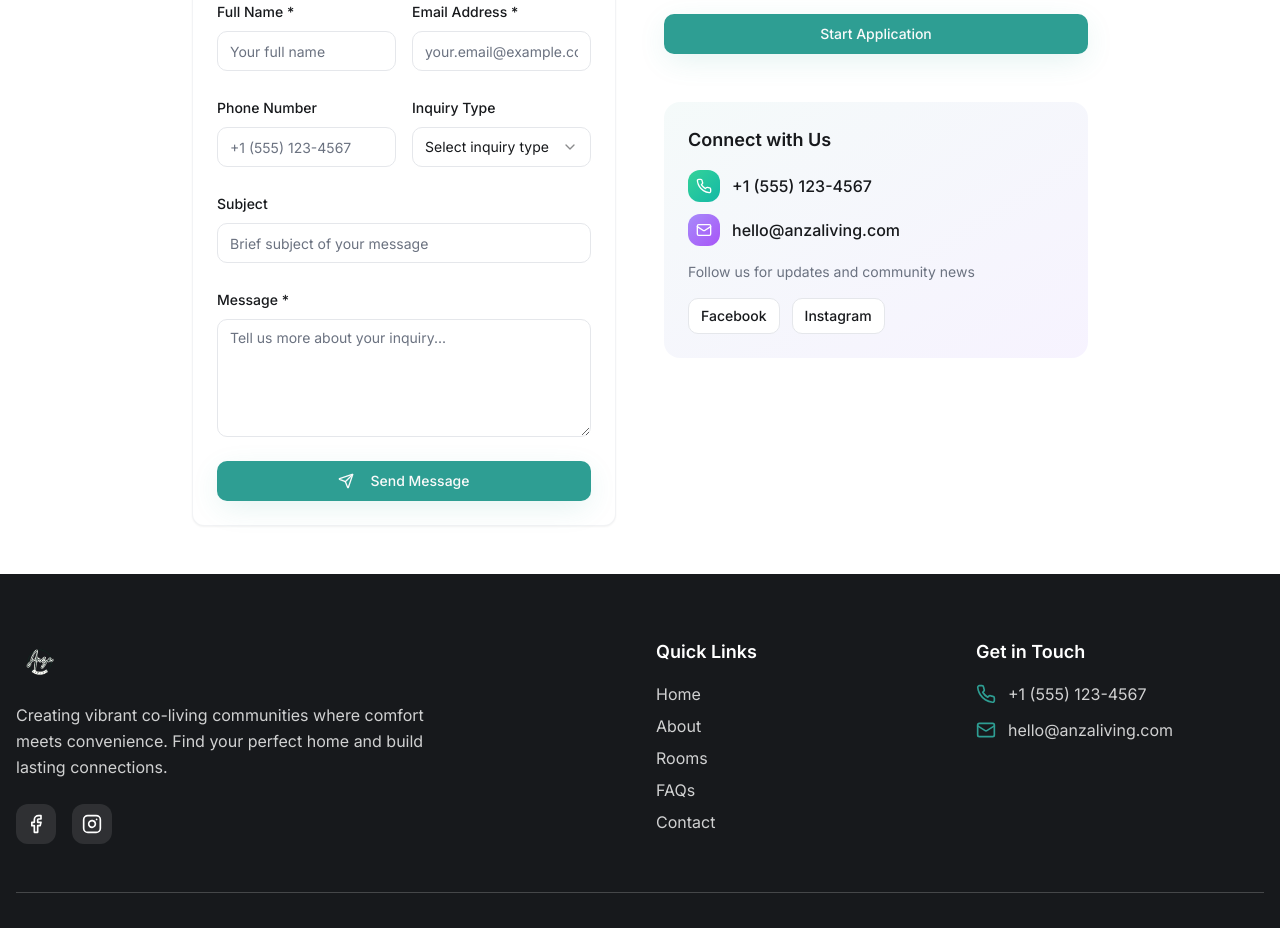
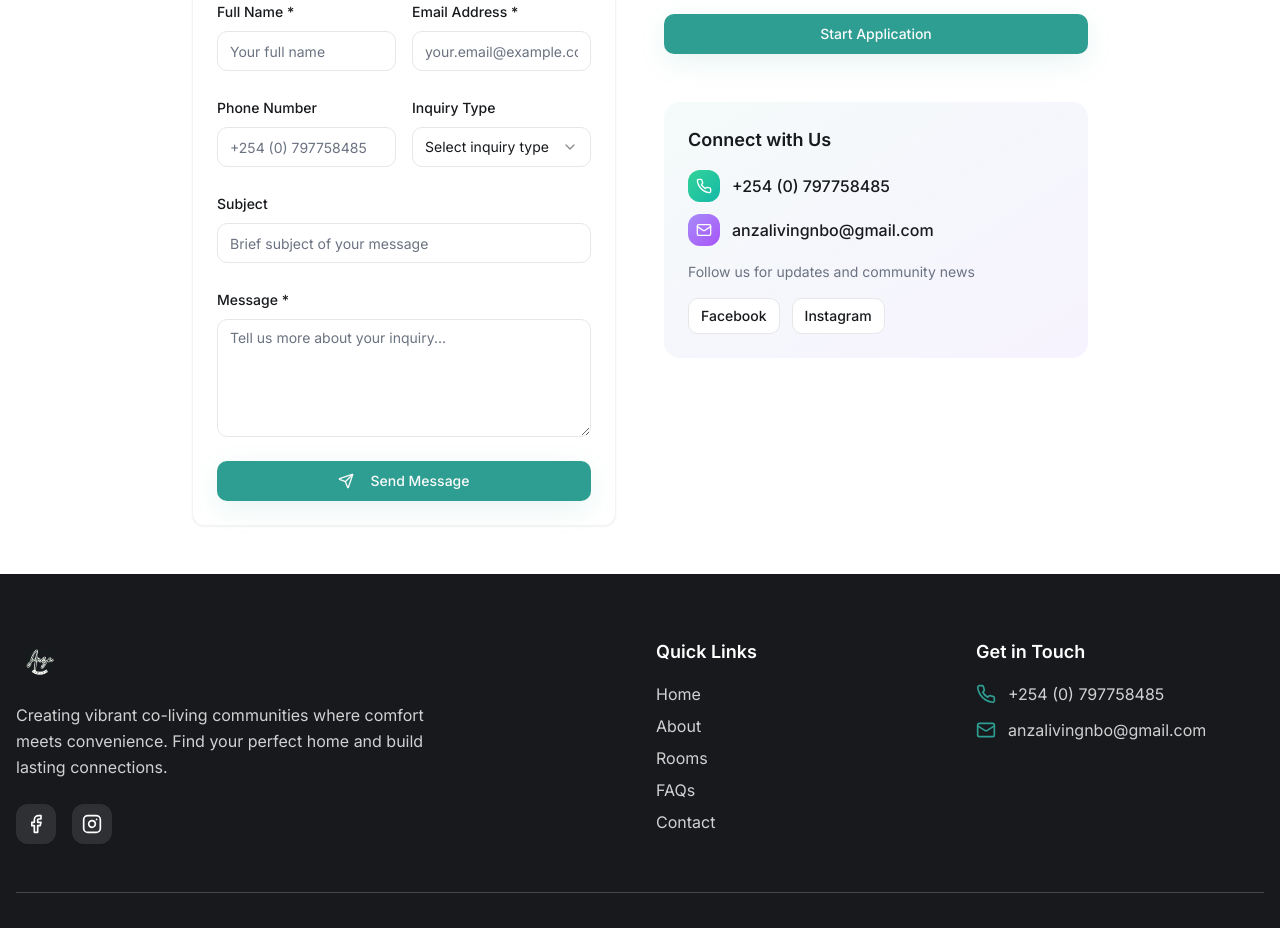
Before and after one commit to AnzaLivingNBO/anza-reimagined-living-space, a React (Vite) app: page /contact in a window 1280 px wide. Shown: the part 580-1508 px from the top of the page. Built offline with nearby package versions, Linux system fonts and the light colour scheme.

Commit message:
Update contact information
Update email and phone number across the website.

```diff
--- a/src/components/Footer.tsx
+++ b/src/components/Footer.tsx
@@ -70,11 +70,11 @@ export const Footer = () => {
               <div className="space-y-3">
                 <div className="flex items-center space-x-3">
                   <Phone className="w-5 h-5 text-primary flex-shrink-0" />
-                  <span className="text-background/80">+1 (555) 123-4567</span>
+                  <span className="text-background/80">+254 (0) 797758485</span>
                 </div>
                 <div className="flex items-center space-x-3">
                   <Mail className="w-5 h-5 text-primary flex-shrink-0" />
-                  <span className="text-background/80">hello@anzaliving.com</span>
+                  <span className="text-background/80">anzalivingnbo@gmail.com</span>
                 </div>
               </div>
             </div>
--- a/src/pages/Contact.tsx
+++ b/src/pages/Contact.tsx
@@ -15,13 +15,13 @@ const contactInfo = [
   {
     icon: Phone,
     title: 'Call Us',
-    details: ['+1 (555) 123-4567'],
+    details: ['+254 (0) 797758485'],
     gradient: 'from-emerald-400 to-teal-500'
   },
   {
     icon: Mail,
     title: 'Email Us',
-    details: ['hello@anzaliving.com'],
+    details: ['anzalivingnbo@gmail.com'],
     gradient: 'from-violet-400 to-purple-500'
   }
 ];
@@ -149,7 +149,7 @@ const Contact = () => {
                           type="tel"
                           value={formData.phone}
                           onChange={(e) => handleInputChange('phone', e.target.value)}
-                          placeholder="+1 (555) 123-4567"
+                          placeholder="+254 (0) 797758485"
                         />
                       </div>
                       <div className="space-y-2">
@@ -226,13 +226,13 @@ const Contact = () => {
                       <div className="w-8 h-8 bg-gradient-to-br from-emerald-400 to-teal-500 rounded-lg flex items-center justify-center">
                         <Phone className="w-4 h-4 text-white" />
                       </div>
-                      <span className="font-medium">+1 (555) 123-4567</span>
+                      <span className="font-medium">+254 (0) 797758485</span>
                     </div>
                     <div className="flex items-center gap-3">
                       <div className="w-8 h-8 bg-gradient-to-br from-violet-400 to-purple-500 rounded-lg flex items-center justify-center">
                         <Mail className="w-4 h-4 text-white" />
                       </div>
-                      <span className="font-medium">hello@anzaliving.com</span>
+                      <span className="font-medium">anzalivingnbo@gmail.com</span>
                     </div>
                   </div>
 
--- a/src/pages/FAQs.tsx
+++ b/src/pages/FAQs.tsx
@@ -291,7 +291,7 @@ const FAQs = () => {
                         type="tel"
                         value={formData.phone}
                         onChange={(e) => handleInputChange('phone', e.target.value)}
-                        placeholder="+1 (555) 123-4567"
+                        placeholder="+254 (0) 797758485"
                       />
                     </div>
                     <div className="space-y-2">
```
